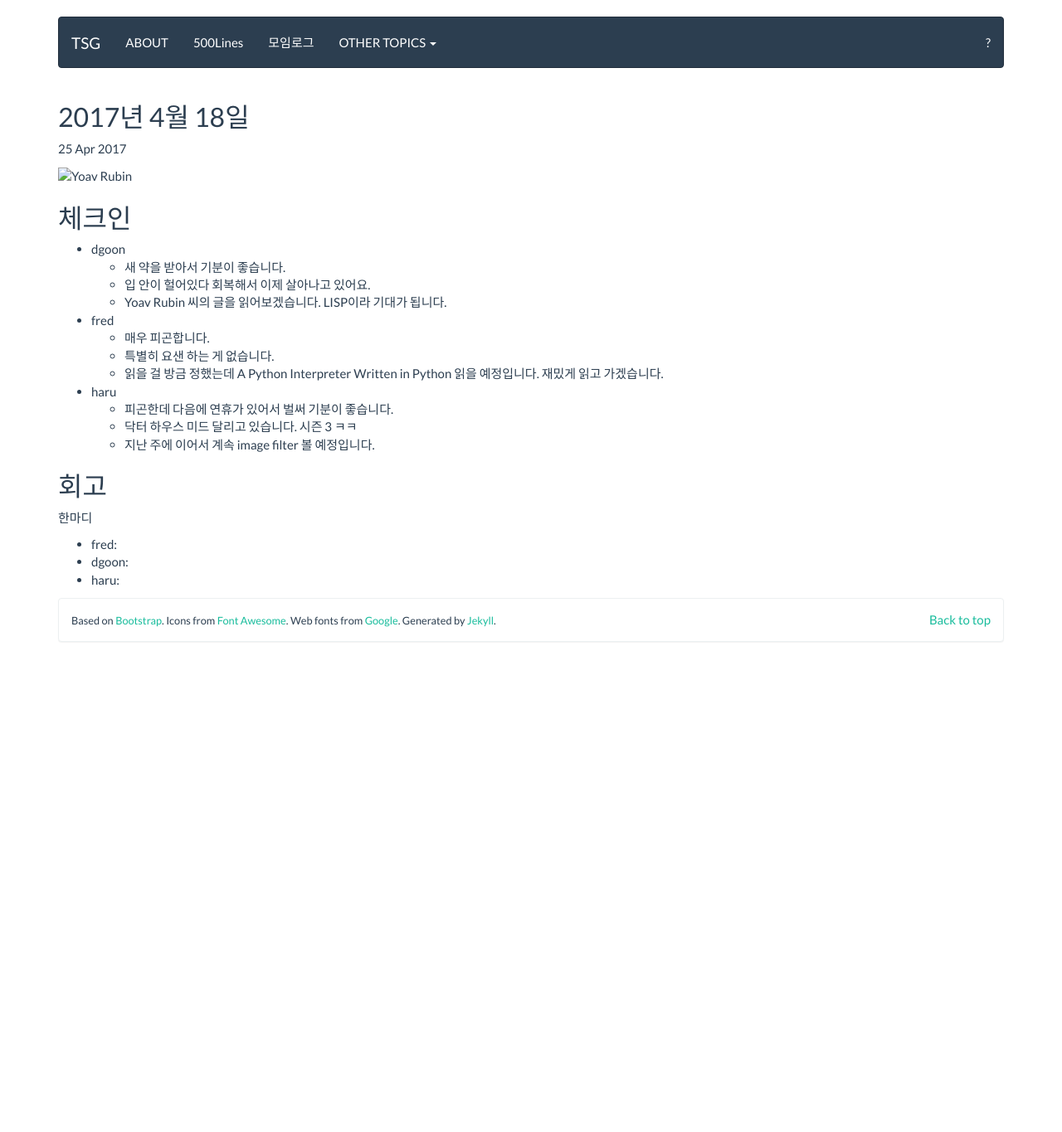
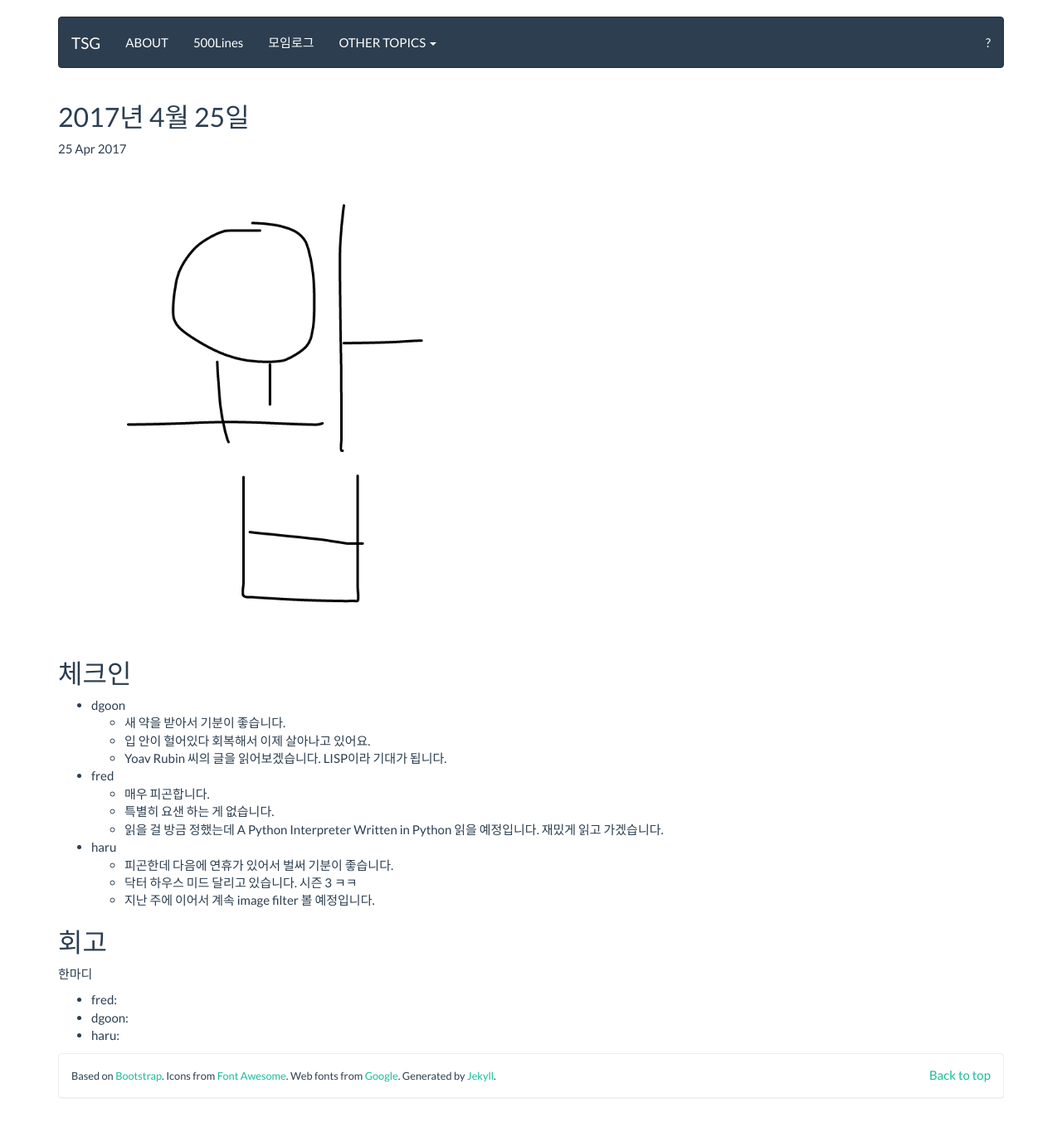
Before and after one commit to tuestudy/tuestudy.github.io, a Jekyll site: the page built from _posts/2017-04-25-meeting.markdown, in a window 1280 px wide. Shown: the whole page at 83% size. Built offline with Jekyll 4.4.1, drawn with Linux system fonts in a browser that asks for light colours; before the commit the page ends 900 px from its top, so only the background shows below that.

Commit message:
날짜 수정

```diff
--- a/_posts/2017-04-25-meeting.markdown
+++ b/_posts/2017-04-25-meeting.markdown
@@ -1,12 +1,12 @@
 ---
 layout: post
-title: 2017년 4월 18일
+title: 2017년 4월 25일
 date: 2017-04-25 20:05:00
 categories:
 - 500lines
 ---
 
-![Yoav Rubin](http://www.tuestudy.org/images/yoav.png)
+![Yoav Rubin](http://www.tuestudy.org/images/misc/yoav.png)
 
 ## 체크인
 
```
